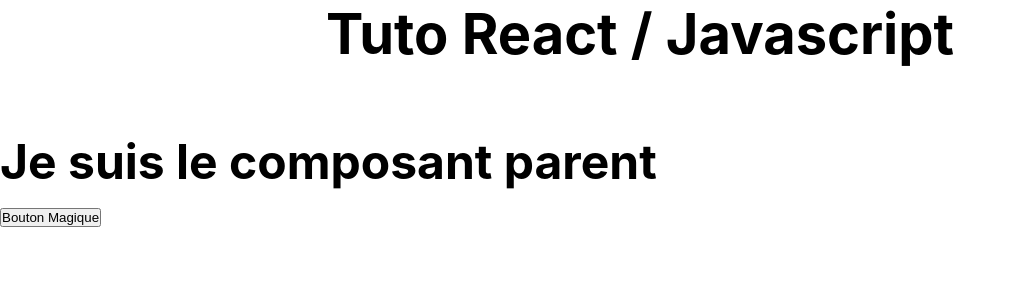
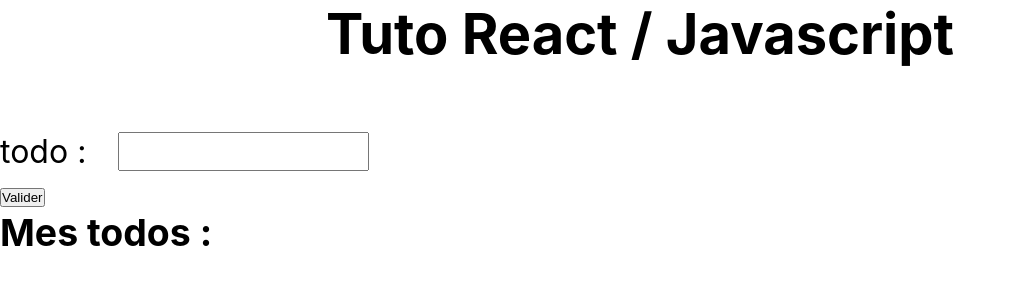
Before and after one commit to PierreRogier/IMIE-React, a React (Create React App) app: page / in a window 1280 px wide. Shown: the top 300 px of the page, without its empty margins (0-1016 px from the left). Built offline with nearby package versions, Linux system fonts and the light colour scheme.

Commit message:
Les Formulaires

```diff
--- a/src/App.js
+++ b/src/App.js
@@ -1,6 +1,6 @@
 // Voici les différents composants correspondant aux exemples
 
-import { PropsExample1, PropsExample2, TableauxExample1, TableauxExample2, StateExample1, StateExample2 } from "./Examples";
+import { PropsExample1, PropsExample2, TableauxExample1, TableauxExample2, StateExample1, StateExample2, FormulairesExample1 } from "./Examples";
 
 // Vous pouvez ajouter le composant de la partie qui vous interesse dans la div "main" pour voir ce que ça donne
 function App() {
@@ -8,7 +8,7 @@
 		<div className="app">
 			<h1>Tuto React / Javascript</h1>
 			<div className="main">
-				<StateExample2 />
+				<FormulairesExample1 />
 			</div>
 		</div>
 	);
--- /dev/null
+++ b/src/Examples/Les Formulaires/Example1/index.js
@@ -0,0 +1,46 @@
+import React, { useState } from "react";
+
+const FormulairesExample1 = () => {
+	const [todos, setTodos] = useState([]);
+	const [todo, setTodo] = useState("");
+	const [error, setError] = useState("");
+
+	const handleSubmit = (e) => {
+		e.preventDefault();
+		if (todo === "") {
+			setError("Ce champs ne peut pas être vide");
+			return;
+		}
+		setTodos([...todos, todo]);
+		setTodo("");
+		setError("");
+	};
+
+	return (
+		<div>
+			<form onSubmit={handleSubmit}>
+				<p className="error">{error}</p>
+				<div className="form-control">
+					<label htmlFor="todoForm">todo :</label>
+					<input
+						type="text"
+						name="todoForm"
+						id="todoForm"
+						value={todo}
+						onChange={(e) => setTodo(e.target.value)}
+					/>
+				</div>
+				<button type="submit">Valider</button>
+			</form>
+			<div>
+				<h3>Mes todos :</h3>
+				{todos &&
+					todos.map((todo, index) => {
+						return <p key={index}>{todo}</p>;
+					})}
+			</div>
+		</div>
+	);
+};
+
+export default FormulairesExample1;
--- a/src/Examples/index.js
+++ b/src/Examples/index.js
@@ -4,6 +4,7 @@
 import TableauxExample2 from "./Les Tableaux/Example2";
 import StateExample1 from "./Les States/Example1";
 import StateExample2 from "./Les States/Example2";
+import FormulairesExample1 from "./Les Formulaires/Example1";
 
 export {
 	PropsExample1,
@@ -12,4 +13,5 @@
 	TableauxExample2,
 	StateExample1,
 	StateExample2,
+	FormulairesExample1,
 };
--- a/src/styles/main.scss
+++ b/src/styles/main.scss
@@ -23,3 +23,19 @@
 	margin-top: 4rem;
 	font-size: 2rem;
 }
+
+.form-control{
+	display: flex;
+
+	label{
+		margin-right: 2rem;
+	}
+
+	input{
+		font-size: 1.2rem;
+	}
+}
+
+.error{
+	color: red;
+}
```
